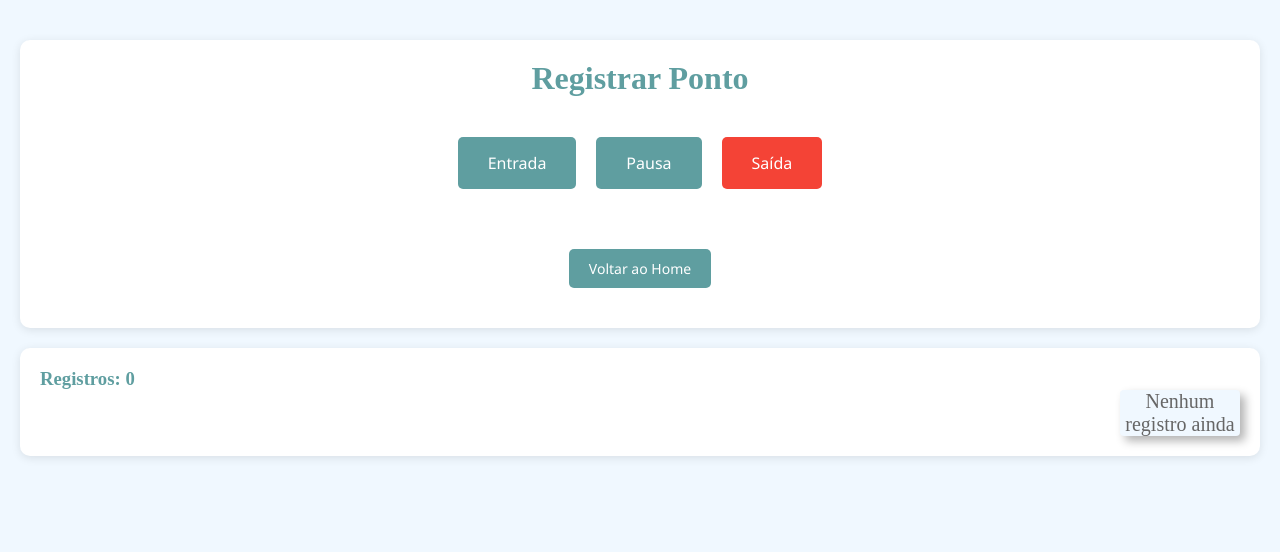
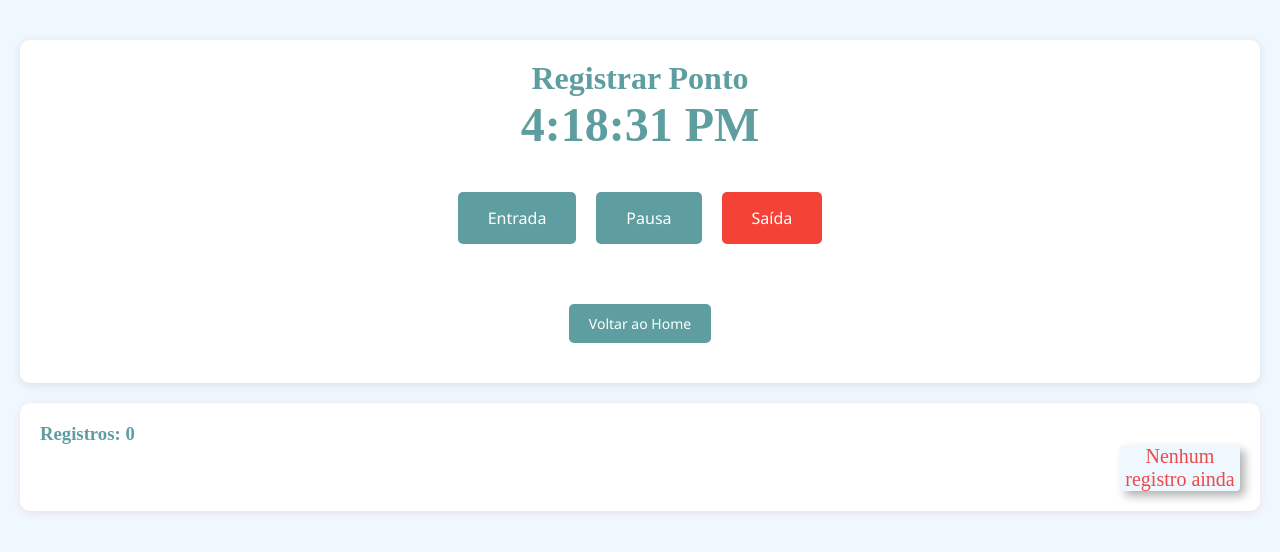
Before and after one commit to luizfrz/Point-work, a React (Vite) app: page /point in a window 1280 px wide. Shown: the top 552 px of the page. Built offline with nearby package versions, Linux system fonts and the light colour scheme.

Commit message:
adjust: hours and clear

```diff
--- a/src/App.jsx
+++ b/src/App.jsx
@@ -2,7 +2,6 @@ import { useState } from 'react'
 import { Routes, Route } from 'react-router-dom'
 import Home from './pages/Home.jsx'
 import Point from './pages/Point.jsx'
-import WorkedHours from './components/WorkedHours'
 
 function App() {
   const [records, setRecords] = useState([])
@@ -11,7 +10,6 @@ function App() {
     <Routes>
       <Route path="/" element={<Home records={records} setRecords={setRecords} />} />
       <Route path="/point" element={<Point records={records} setRecords={setRecords} />} />
-      <Route path="/workedhours" element={<WorkedHours records={records} />} />
     </Routes>
   )
 }
--- a/src/components/WorkedHours.jsx
+++ /dev/null
@@ -1,9 +0,0 @@
-function WorkedHours({ records }) {
-  return (
-    <div>
-
-    </div>
-  )
-}
-
-export default WorkedHours
--- a/src/pages/Home.jsx
+++ b/src/pages/Home.jsx
@@ -9,8 +9,7 @@ import "../styles/App.css"
 
 function Home({ records, setRecords }) {
   const navigate = useNavigate()
-    const Clear = () => setRecords([])
-
+  const Clear = () => setRecords([])
   const formatTime = (date) => date.toLocaleTimeString('pt-BR')
   const addRecord = (type) => setRecords(prev => [...prev, { type, time: new Date() }])
 
@@ -20,16 +19,10 @@ function Home({ records, setRecords }) {
         <h1>Point Work <PiClockCountdownBold/></h1>
 
        <div>
-      {/* <button onClick={Clear}>
-        Limpar os REGISTROS
-      </button>
-      <br /> */}
+      <br />
     </div>
         <button onClick={() => navigate('/point')}>
           <MdOutlineWork/> Registrar ponto
-        </button>
-        <button onClick={() => navigate('/workedhours')}>
-          Ver horas trabalhadas
         </button>
       </div>
 
@@ -58,6 +51,11 @@ function Home({ records, setRecords }) {
           <p>Nenhum registro ainda</p>
         )}
       </div>
+      <div className="ClearAll">
+        <button  className="Clear" onClick={Clear}>
+        Limpar os Registros
+      </button>
+      </div>
     </div>
   )
 }
--- a/src/pages/Point.jsx
+++ b/src/pages/Point.jsx
@@ -1,5 +1,5 @@
+import Clock from '../components/Clock'
 import { useNavigate } from 'react-router-dom'
-
 function Point({ records, setRecords }) {
   const navigate = useNavigate()
 
@@ -16,7 +16,7 @@ function Point({ records, setRecords }) {
         borderRadius: '10px',
         margin: '20px 0'
       }}>
-        <h1 style={{ color: '#5f9ea0' }}>Registrar Ponto</h1>
+        <h1 style={{ color: '#5f9ea0' }}>Registrar Ponto <Clock/> </h1>
 
         <div style={{ margin: '30px 0' }}>
           <button
@@ -87,7 +87,7 @@ function Point({ records, setRecords }) {
       <div style={{
         padding: '20px',
         backgroundColor: 'white',
-        boxShadow: '0 2px 10px rgba(0,0,0,0.1)',
+        boxShadow: '0 2px 10px rgba(196, 0, 0, 0.1)',
         borderRadius: '10px'
       }}>
         <h3 style={{ color: '#5f9ea0' }}>Registros: {records.length}</h3>
@@ -106,7 +106,7 @@ function Point({ records, setRecords }) {
             ))}
           </div>
         ) : (
-          <p style={{ color: '#666' }}>Nenhum registro ainda</p>
+          <p style={{ color: '#ec4949' }}>Nenhum registro ainda</p>
         )}
       </div>
     </div>
```
